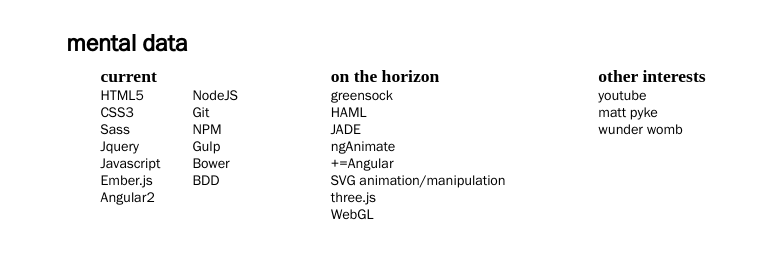
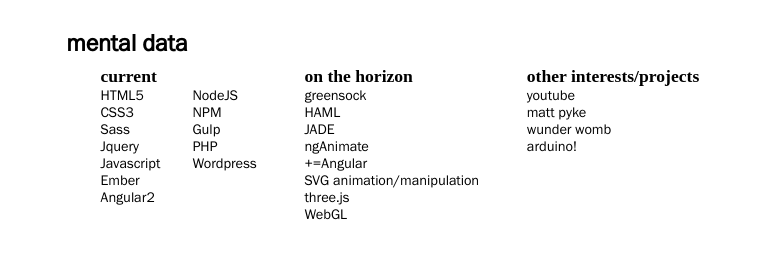
Before and after one commit to hiitsdustindavis/hiitsdustindavis, a plain HTML site: page about.html in a window 1280 px wide. Shown: the part 224-482 px from the top of the page, 403-1183 px from the left. Drawn offline with Linux system fonts and the light colour scheme; a web font is replaced by a local one.

Commit message:
update about text

```diff
--- a/about.html
+++ b/about.html
@@ -145,16 +145,15 @@
                     <li>Sass</li>
                     <li>Jquery</li>
                     <li>Javascript</li>
-                    <li>Ember.js</li>
+                    <li>Ember</li>
                     <li>Angular2</li>
                   </ul>
                   <ul>
                     <li>NodeJS</li>
-                    <li>Git</li>
                     <li>NPM</li>
                     <li>Gulp</li>
-                    <li>Bower</li>
-                    <li>BDD</li>
+                    <li>PHP</li>
+                    <li>Wordpress</li>
                   </ul>
                 </ul>
               </div>
@@ -173,12 +172,13 @@
                   </ul>
                 </div>
                 <div class="column-mental">
-                  <h4>other interests</h4>
+                  <h4>other interests/projects</h4>
                   <ul class="mental-header">
                     <ul>
                       <li><a href="https://www.youtube.com/watch?v=icruGcSsPp0">youtube</a></li>
                       <li><a href="http://mattpyke.com/">matt pyke</a></li>
                       <li><a href="http://www.wunderwomb.com/">wunder womb</a></li>
+                      <li><a href="https://scontent-sea1-1.cdninstagram.com/vp/3345e17b76834228ef8342071a3fd4bb/5AD32382/t50.2886-16/30036890_210257812900646_4652538194476028674_n.mp4">arduino!</li>
                     </ul>
                   </div>
                 </div>
```
